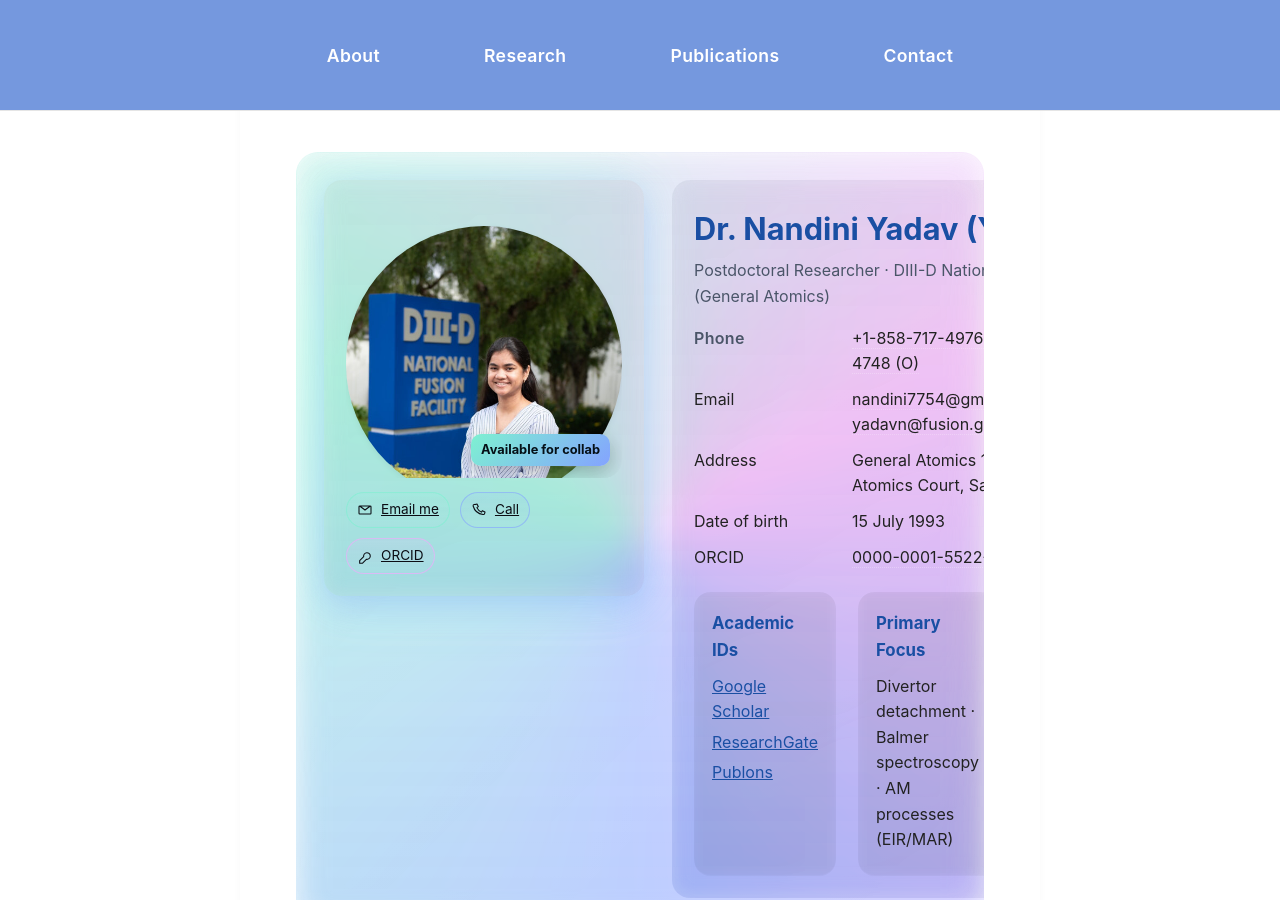
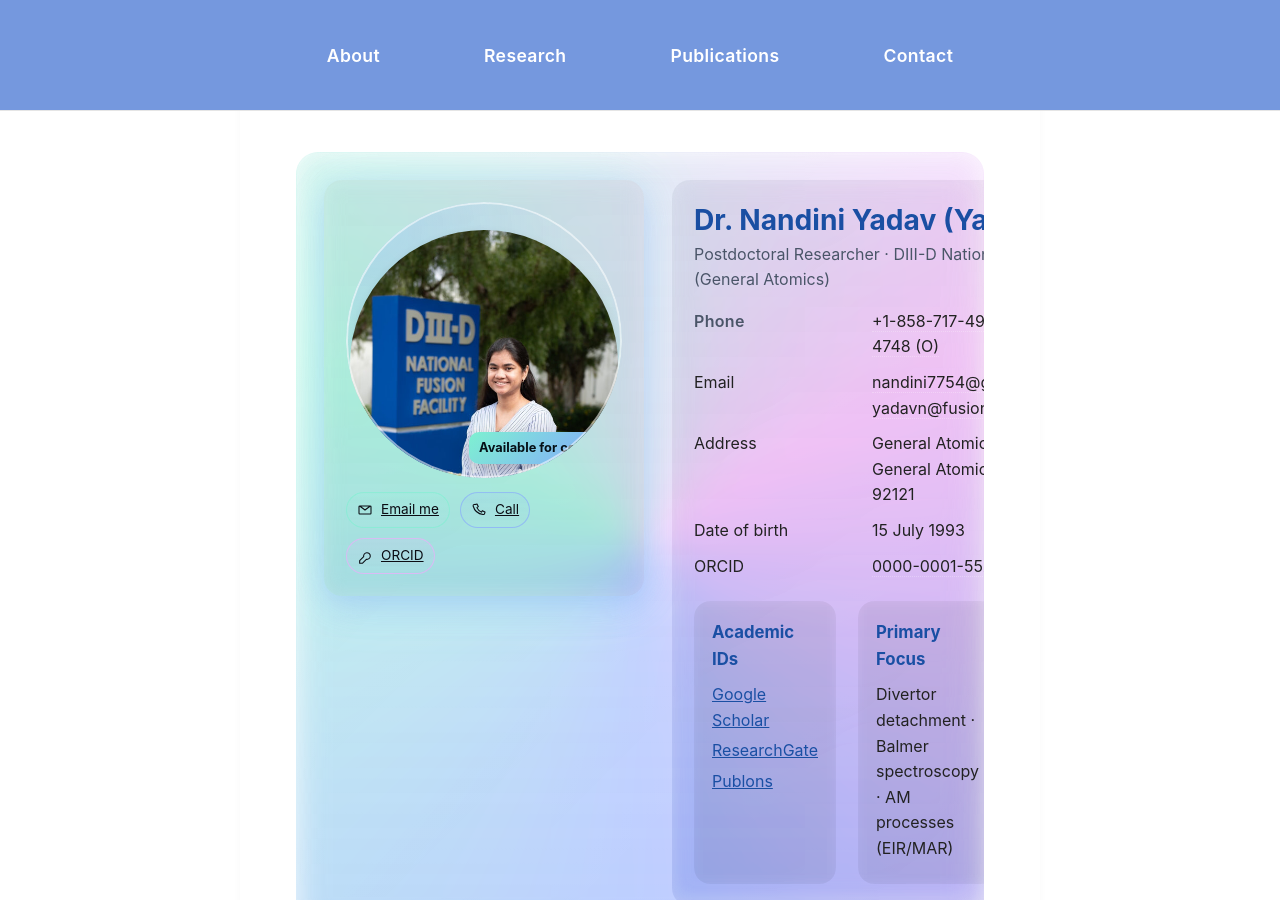
Before and after one commit to nandiniyadavaa/Researcher-NandiniYadav, a Jekyll site: the page built from pages/contact.md, in a window 1280 px wide and 900 px high. Built offline with Jekyll 4.4.1, drawn with Linux system fonts in a browser that asks for light colours; a style sheet for code colours, icons or effects is not loaded.

Commit message:
Update contact.md

```diff
--- a/pages/contact.md
+++ b/pages/contact.md
@@ -196,3 +196,8 @@ body .page-content{ background:
     <div><a href="https://scholar.google.com/" target="_blank" rel="noopener">Google Scholar</a></div>
   </div>
 </div>
+
+
+{% if page.permalink == '/contact/' or page.url == '/contact/' %}
+<link rel="stylesheet" href="{{ '/assets/css/contact.css' | relative_url }}">
+{% endif %}
```
